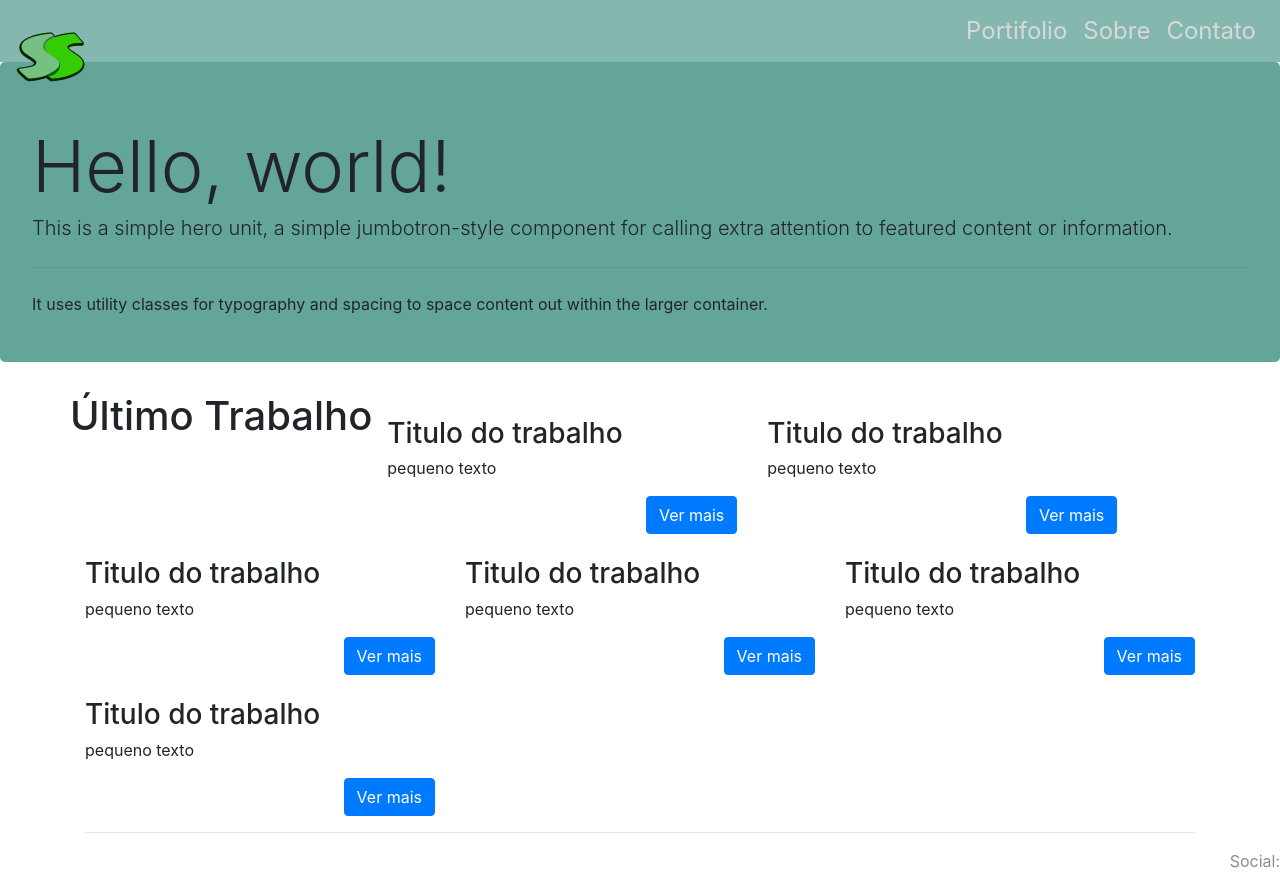
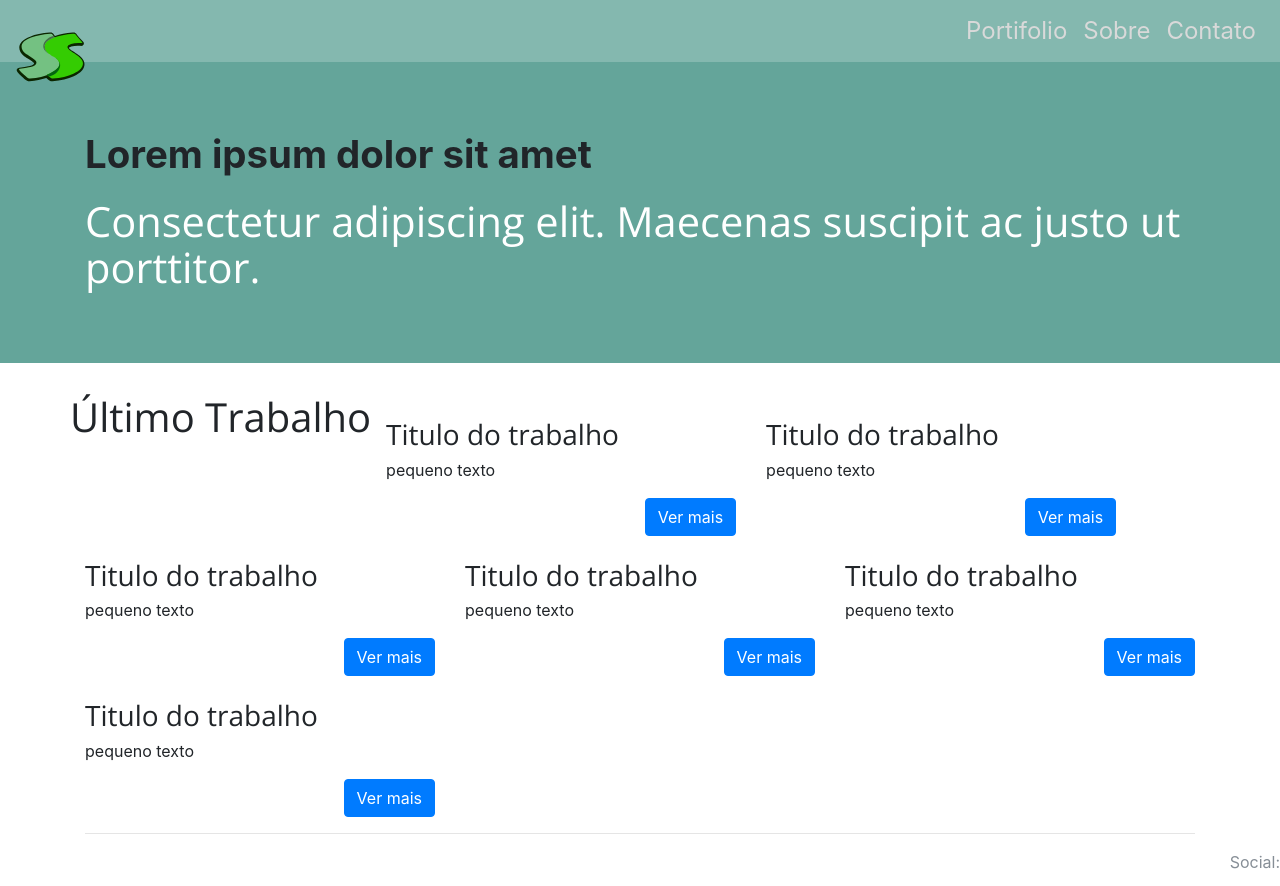
Before and after one commit to carlosandrercouto/Curso-FrontEndModerno, a website: page src/index.html in a window 1280 px wide. Drawn offline with nearby package versions, Linux system fonts and the light colour scheme.

Commit message:
Atualizacao

```diff
--- a/src/index.html
+++ b/src/index.html
@@ -17,13 +17,13 @@
 </head>
 
 <body>
-	<nav class="navbar navbar-expand-lg navbar-dark header-nav">
-		<img src="../dist/images/logo.svg" class="header_nav__logo" alt="Logo Site">
+	<nav class="navbar navbar-expand-lg navbar-dark headerNav">
+		<img src="../dist/images/logo.svg" class="headerNav_logo" alt="Logo Site">
 		<button class="navbar-toggler" type="button" data-toggle="collapse" data-target="#navbarSupportedContent" aria-controls="navbarSupportedContent" aria-expanded="false" aria-label="Toggle navigation">
 			<span class="navbar-toggler-icon"></span>
 		</button>
 
-		<div class="collapse navbar-collapse header-nav--open" id="navbarSupportedContent">
+		<div class="collapse navbar-collapse headerNav_open" id="navbarSupportedContent">
 			<ul class="navbar-nav ml-auto">
 				<li class="nav-item">
 					<a class="nav-link" href="#">Portifolio <span class="sr-only">(current)</span></a>
@@ -40,11 +40,11 @@
 		</div>
 	</nav>
 
-	<div class="jumbotron header-animate">
-		<h1 class="display-3">Hello, world!</h1>
-		<p class="lead">This is a simple hero unit, a simple jumbotron-style component for calling extra attention to featured content or information.</p>
-		<hr class="my-4">
-		<p>It uses utility classes for typography and spacing to space content out within the larger container.</p>
+	<div class="jumbotron jumbotron-fluid headerAnimate">
+		<div class="container">
+			<p class="lead headerAnimate_title">Lorem ipsum dolor sit amet</p>
+			<h1 class="display-4 headerAnimate_subTitle">Consectetur adipiscing elit. Maecenas suscipit ac justo ut porttitor.</h1>
+		</div>
 	</div>
 
 	<div class="container">
--- /dev/null
+++ b/src/sass/_partials/_base.scss
@@ -0,0 +1 @@
+body {font-family: 'Open Sans', 'Helvetica Neue', 'Arial', 'sans-serif';}
--- a/src/sass/_partials/_header-animate.scss
+++ b/src/sass/_partials/_header-animate.scss
@@ -1,4 +1,27 @@
-.header-animate {
-	height: 300px;
+.headerAnimate {
 	background-color: $mainColor;
+
+	&_title {
+		font-size: 2.4rem;
+		font-weight: bold;
+
+		@media (max-width: 576px) {
+			& {
+				font-size: 1.9rem;
+			}
+		}
+	}
+
+	&_subTitle {
+		font-size: 2.6rem;
+		color: #fff;
+		font-weight: lighter;
+		line-height: 1.3;
+
+		@media (max-width: 576px) {
+			& {
+				font-size: 2rem;
+			}
+		}
+	}
 }
--- a/src/sass/_partials/_header-nav.scss
+++ b/src/sass/_partials/_header-nav.scss
@@ -8,10 +8,10 @@
 	}
 }
 
-.header-nav {
+.headerNav {
 	background-color: lighten($mainColor, 10%);
 	padding: 0.3rem 1rem;
-		.header_nav__logo {
+		&_logo {
 			width: 70px;
 			position: relative;
 			top: 26px;
@@ -44,7 +44,7 @@
 			}
 		}
 
-	.no-js & .header-nav--open {
+	.no-js &_open {
 		display: block;
 	}
 }
--- a/src/sass/main.scss
+++ b/src/sass/main.scss
@@ -1,3 +1,5 @@
+@import url('https://fonts.googleapis.com/css?family=Open+Sans:300,400');
 @import "_variables";
+@import "_base";
 @import "_partials/_header-animate";
 @import "_partials/_header-nav";
```
Also changed, not shown: src/css/main.css, 1 other file.
